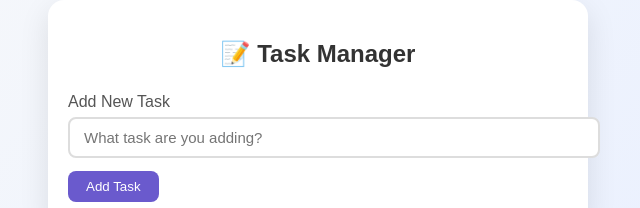
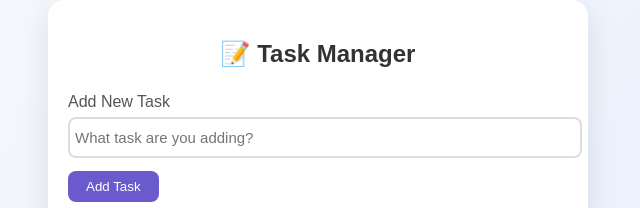
Before and after one commit to M-Saleh-N/capston-project-2-task_manager, a React (Create React App) app: page / in a window 1280 px wide. Shown: the top 208 px of the page, without its empty margins (322-962 px from the left). Built offline with nearby package versions, Linux system fonts and the light colour scheme.

Commit message:
made adjustments

```diff
--- a/src/index.css
+++ b/src/index.css
@@ -57,7 +57,7 @@ label {
 
 input[type="text"] {
   width: 100%;
-  padding: 10px 14px;
+  padding: 10px 5px;
   margin-bottom: 10px;
   border: 2px solid #ddd;
   border-radius: 8px;
```
